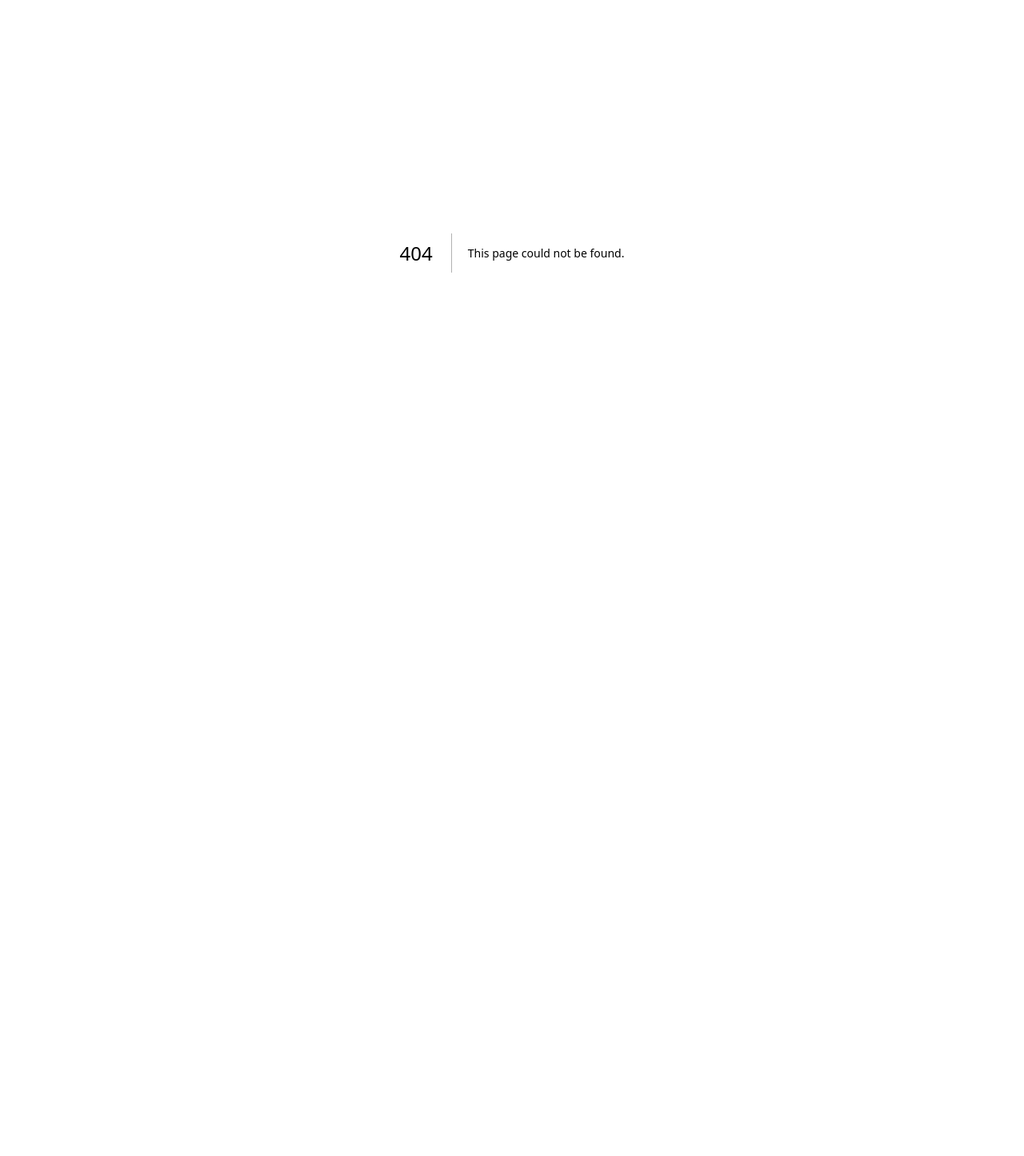
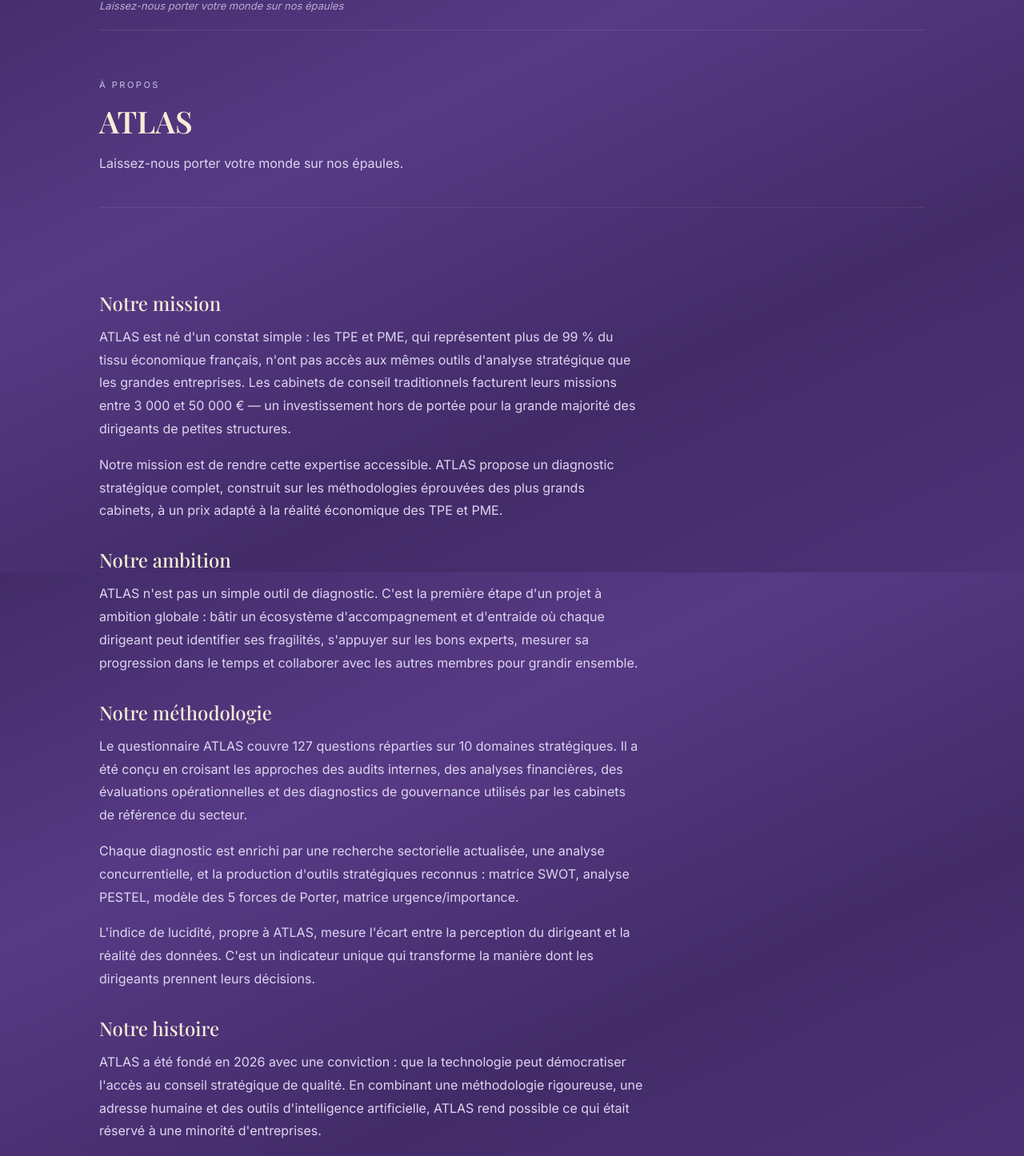
Before and after one commit to gabrielsimonetti62-hub/atlas-diagnostic, a Next.js app: page /a-propos in a window 1280 px wide. Before the commit this address had no page. Shown: the part 84-1530 px from the top of the page at 80% size. Before the commit the page ends 800 px from the top, so only its background shows below. Built offline with nearby package versions, Linux system fonts and the light colour scheme; a web font is replaced by a local one.

Commit message:
Create page.js

```diff
--- /dev/null
+++ b/app/a-propos/page.js
@@ -0,0 +1,39 @@
+import Link from "next/link";
+import { Nav, Footer } from "../components";
+
+export const metadata = {
+  title: "À propos d'ATLAS — Mission, ambition et méthodologie",
+  description: "Découvrez la mission d'ATLAS : rendre le diagnostic stratégique accessible aux TPE et PME grâce à une méthodologie rigoureuse inspirée des plus grands cabinets de conseil.",
+};
+
+export default function APropos() {
+  return (
+    <>
+      <Nav />
+      <div className="container">
+        <section className="page-header">
+          <div className="section-label">&Agrave; propos</div>
+          <h1>ATLAS</h1>
+          <p className="section-intro">Laissez-nous porter votre monde sur nos &eacute;paules.</p>
+        </section>
+      </div>
+      <div className="container"><hr className="divider" /></div>
+      <div className="container">
+        <section className="section article-body">
+          <h2>Notre mission</h2>
+          <p>ATLAS est n&eacute; d&apos;un constat simple : les TPE et PME, qui repr&eacute;sentent plus de 99 % du tissu &eacute;conomique fran&ccedil;ais, n&apos;ont pas acc&egrave;s aux m&ecirc;mes outils d&apos;analyse strat&eacute;gique que les grandes entreprises. Les cabinets de conseil traditionnels facturent leurs missions entre 3 000 et 50 000 &euro; &mdash; un investissement hors de port&eacute;e pour la grande majorit&eacute; des dirigeants de petites structures.</p>
+          <p>Notre mission est de rendre cette expertise accessible. ATLAS propose un diagnostic strat&eacute;gique complet, construit sur les m&eacute;thodologies &eacute;prouv&eacute;es des plus grands cabinets, &agrave; un prix adapt&eacute; &agrave; la r&eacute;alit&eacute; &eacute;conomique des TPE et PME.</p>
+          <h2>Notre ambition</h2>
+          <p>ATLAS n&apos;est pas un simple outil de diagnostic. C&apos;est la premi&egrave;re &eacute;tape d&apos;un projet &agrave; ambition globale : b&acirc;tir un &eacute;cosyst&egrave;me d&apos;accompagnement et d&apos;entraide o&ugrave; chaque dirigeant peut identifier ses fragilit&eacute;s, s&apos;appuyer sur les bons experts, mesurer sa progression dans le temps et collaborer avec les autres membres pour grandir ensemble.</p>
+          <h2>Notre m&eacute;thodologie</h2>
+          <p>Le questionnaire ATLAS couvre 127 questions r&eacute;parties sur 10 domaines strat&eacute;giques. Il a &eacute;t&eacute; con&ccedil;u en croisant les approches des audits internes, des analyses financi&egrave;res, des &eacute;valuations op&eacute;rationnelles et des diagnostics de gouvernance utilis&eacute;s par les cabinets de r&eacute;f&eacute;rence du secteur.</p>
+          <p>Chaque diagnostic est enrichi par une recherche sectorielle actualis&eacute;e, une analyse concurrentielle, et la production d&apos;outils strat&eacute;giques reconnus : matrice SWOT, analyse PESTEL, mod&egrave;le des 5 forces de Porter, matrice urgence/importance.</p>
+          <p>L&apos;indice de lucidit&eacute;, propre &agrave; ATLAS, mesure l&apos;&eacute;cart entre la perception du dirigeant et la r&eacute;alit&eacute; des donn&eacute;es. C&apos;est un indicateur unique qui transforme la mani&egrave;re dont les dirigeants prennent leurs d&eacute;cisions.</p>
+          <h2>Notre histoire</h2>
+          <p>ATLAS a &eacute;t&eacute; fond&eacute; en 2026 avec une conviction : que la technologie peut d&eacute;mocratiser l&apos;acc&egrave;s au conseil strat&eacute;gique de qualit&eacute;. En combinant une m&eacute;thodologie rigoureuse, une adresse humaine et des outils d&apos;intelligence artificielle, ATLAS rend possible ce qui &eacute;tait r&eacute;serv&eacute; &agrave; une minorit&eacute; d&apos;entreprises.</p>
+        </section>
+      </div>
+      <Footer />
+    </>
+  );
+}
```
